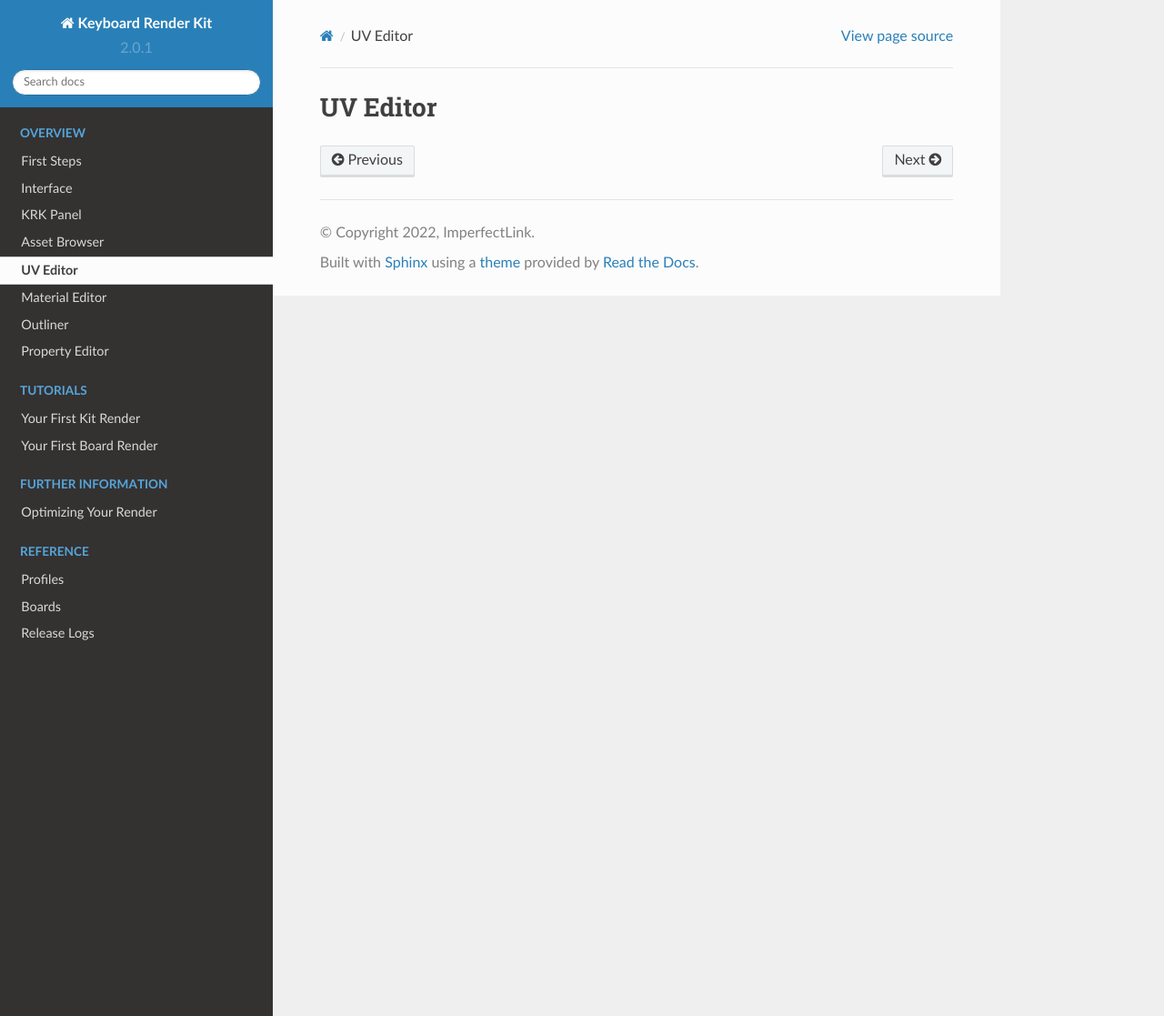
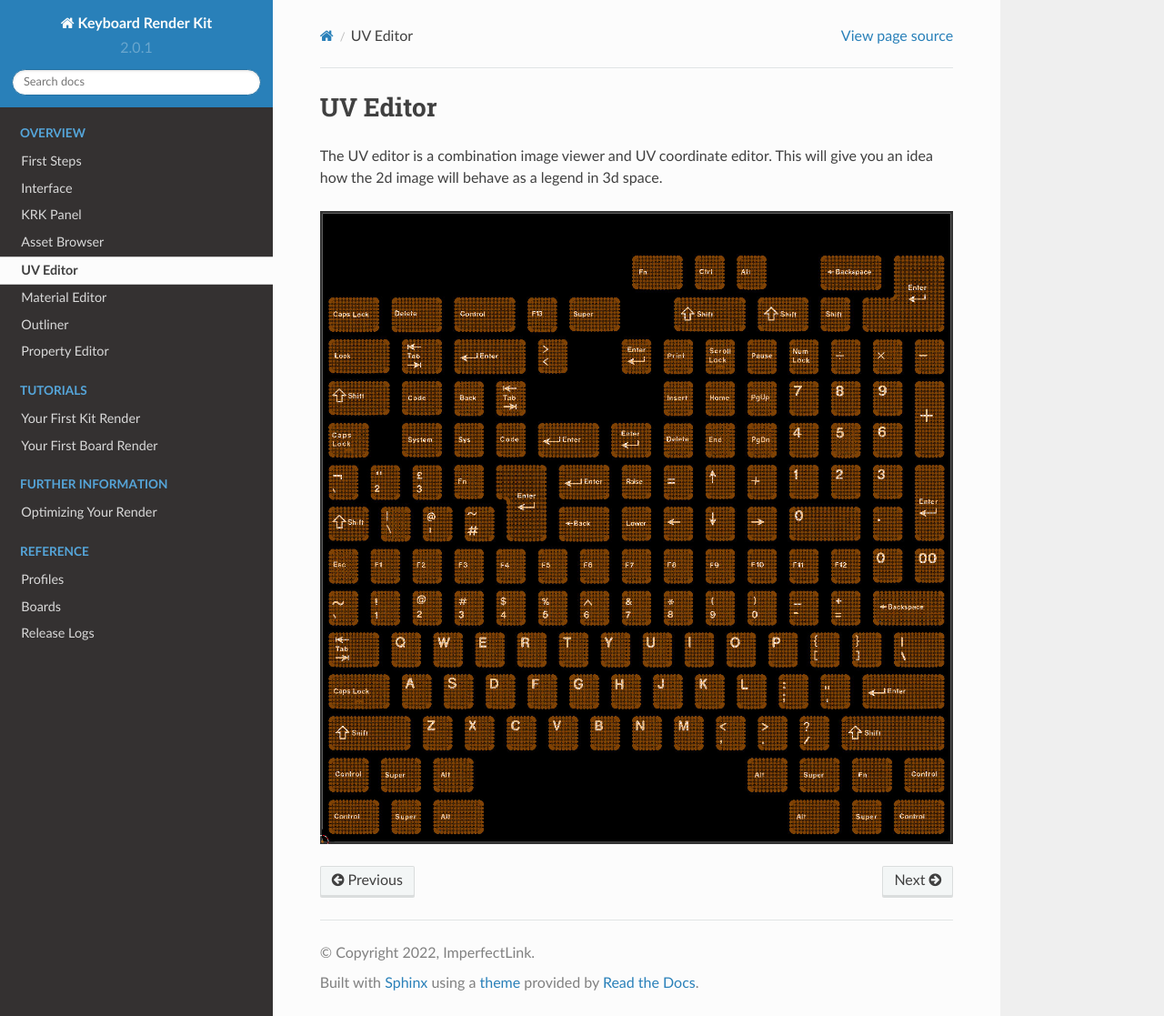
Before and after one commit to imperfectlink/KeyboardRenderKit, a Sphinx documentation site: the page built from docs/source/uveditor.rst, in a window 1280 px wide and 1117 px high. Shown: the whole window at 91% size. Built offline with Sphinx 7.4.7 and the Read the Docs theme 2.0.0, drawn with Linux system fonts in a browser that asks for light colours.

Commit message:
Update uveditor.rst

```diff
--- a/docs/source/uveditor.rst
+++ b/docs/source/uveditor.rst
@@ -1,2 +1,5 @@
 UV Editor
 ~~~~
+The UV editor is a combination image viewer and UV coordinate editor. This will give you an idea how the 2d image will behave as a legend in 3d space.
+
+.. image:: img/UVs.jpg
```
